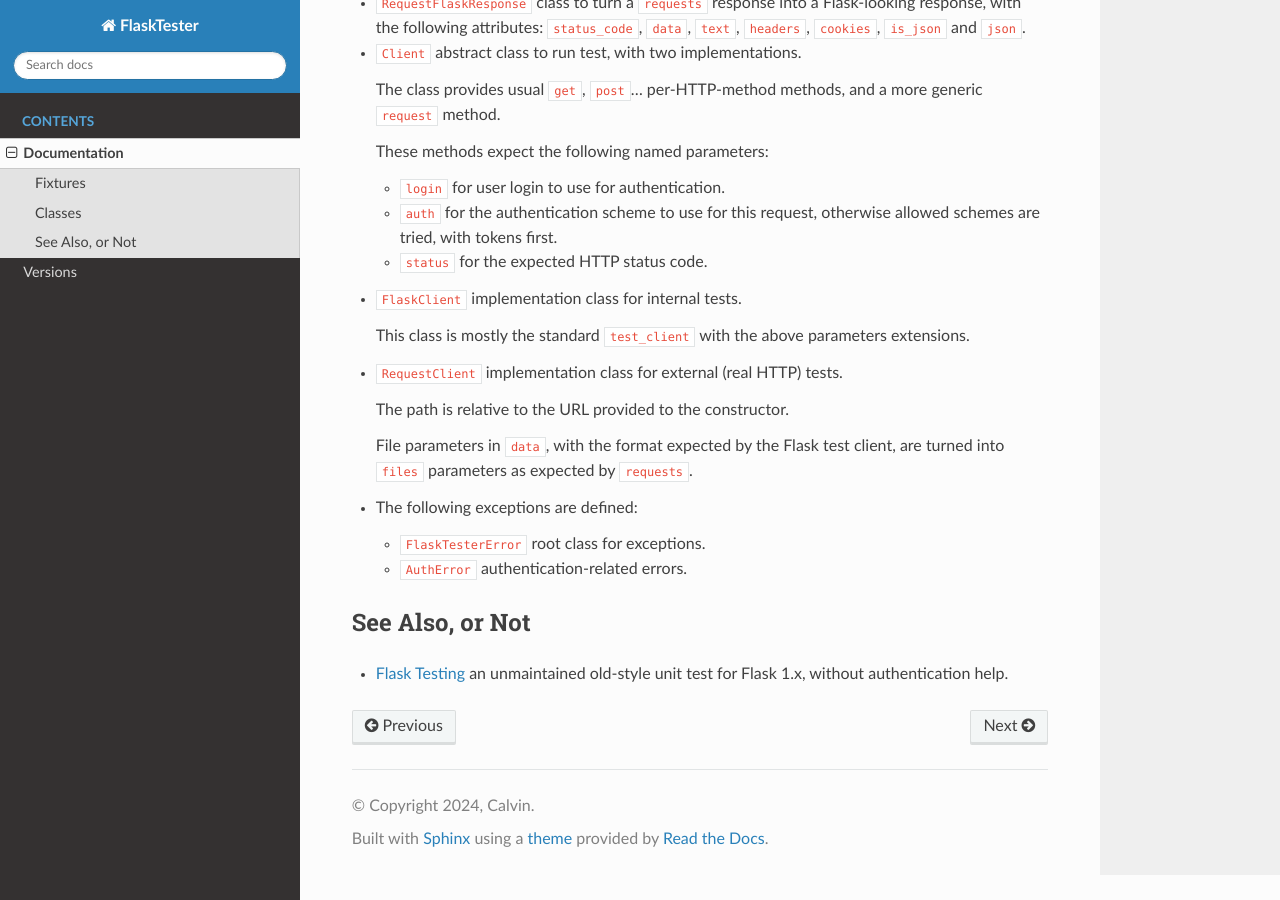
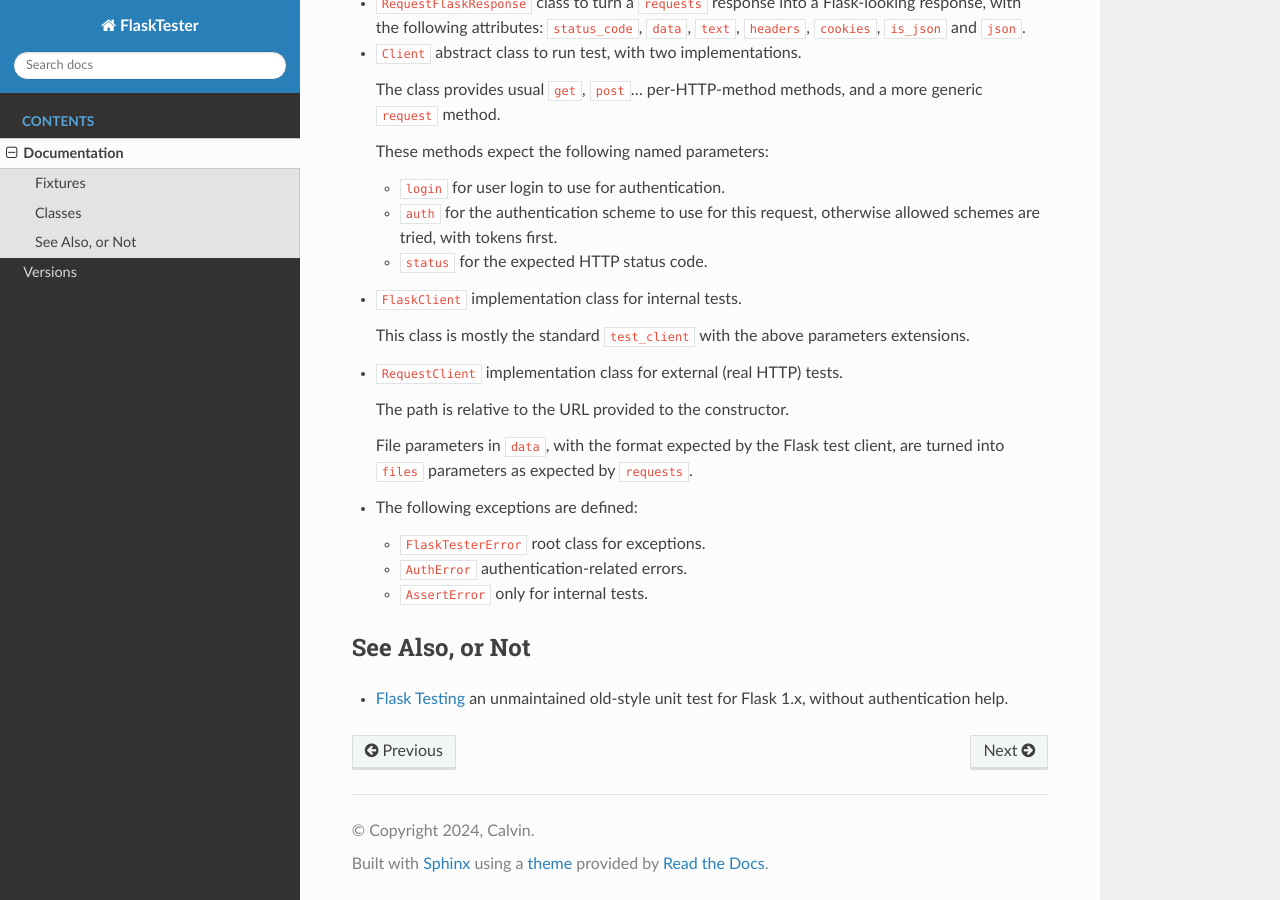
Before and after one commit to zx80/flask-tester, a Sphinx documentation site: the page built from docs/documentation.md, in a window 1280 px wide and 900 px high, scrolled down 1574 px. Built offline with Sphinx 7.4.7 and the Read the Docs theme 2.0.0, drawn with Linux system fonts in a browser that asks for light colours; pages that are not in the unit, such as notebooks, are missing from menus.

Commit message:
add assert error

```diff
--- a/docs/documentation.md
+++ b/docs/documentation.md
@@ -100,6 +100,7 @@ The implementation of these fixtures is based on five classes plus exceptions:
 - The following exceptions are defined:
   - `FlaskTesterError` root class for exceptions.
   - `AuthError` authentication-related errors.
+  - `AssertError` only for internal tests.
 
 ## See Also, or Not
 
```
